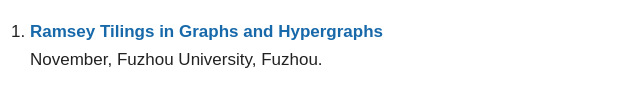
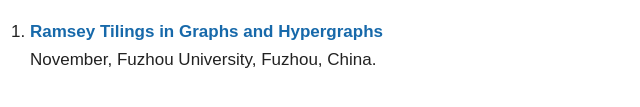
Before and after one commit to Lanchao-Wang/lanchao-wang.github.io, a plain HTML site: page talks.html in a window 1280 px wide. Shown: the part 271-378 px from the top of the page, 211-851 px from the left. Drawn offline with Linux system fonts and the light colour scheme.

Commit message:
Add country to Fuzhou talk location

```diff
--- a/talks.html
+++ b/talks.html
@@ -89,7 +89,7 @@
       <a href="https://math.fzu.edu.cn/info/1044/10484.htm">
         <strong>Ramsey Tilings in Graphs and Hypergraphs</strong>
       </a><br>
-      November, Fuzhou University, Fuzhou.
+      November, Fuzhou University, Fuzhou, China.
     </li>
   </ol>
 
```
